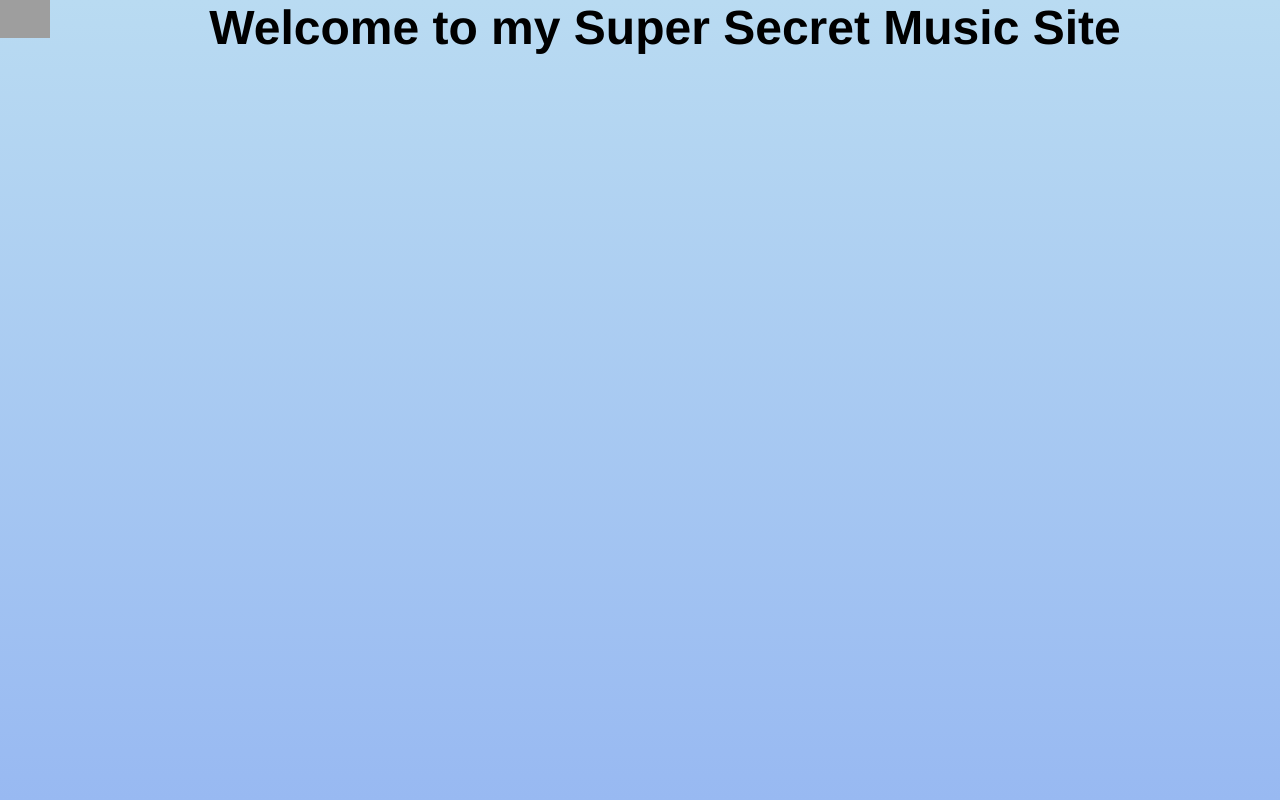
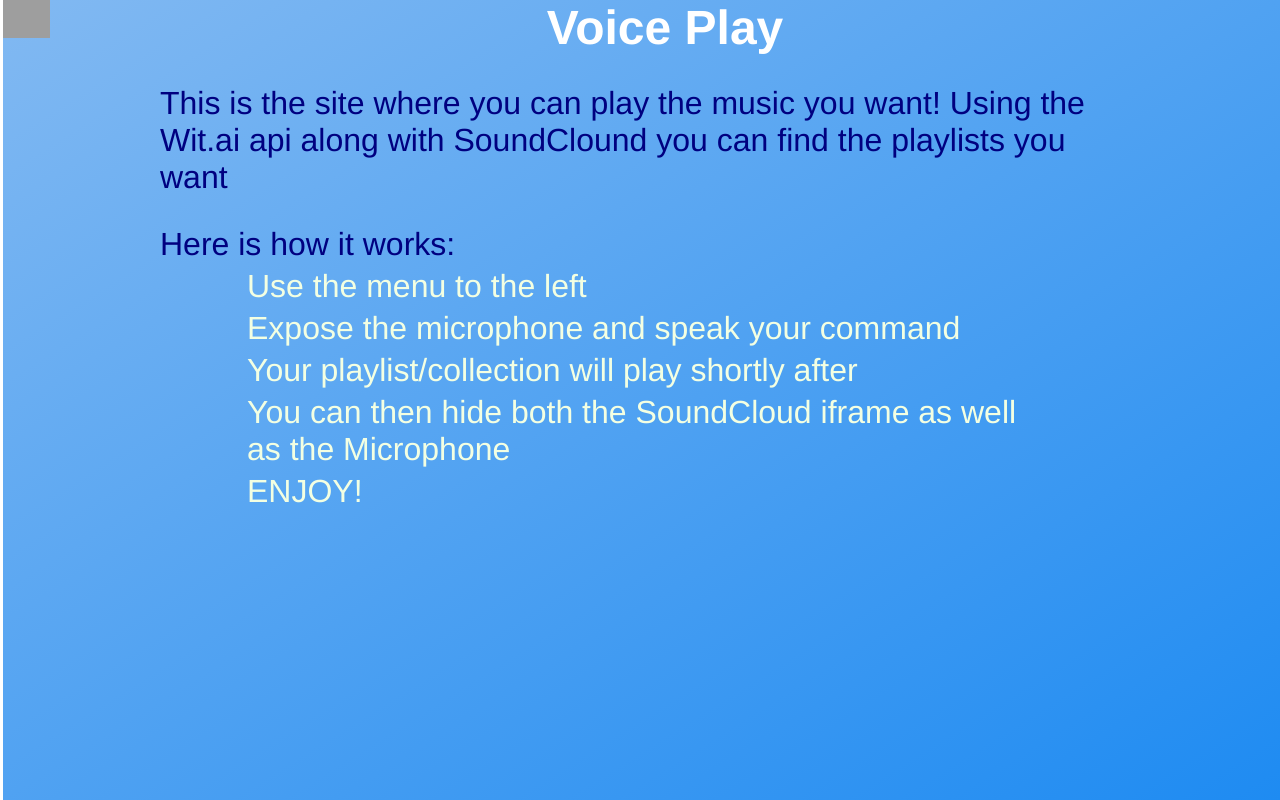
Before and after one commit to khur/voicePlay, a plain HTML site: page index.html in a window 1280 px wide. Drawn offline with Linux system fonts and the light colour scheme; grey boxes are pictures that could not be loaded.

```diff
--- a/app.js
+++ b/app.js
@@ -70,6 +70,7 @@ function voiceController() {
         }
 
         artist = entities.artist.body;
+
         if (!artist || artist === undefined) {
             document.getElementById("soundCloud").innerHTML = "<p>We got is buuuut..</p>";
         } else {
@@ -82,15 +83,21 @@ function voiceController() {
                 client_id: 'YOUR_CLIENT_ID'
             });
 
+
+
             var track_url = 'http://soundcloud.com/' + artist;
 
             console.log("track url: " + track_url);
+
+
             SC.oEmbed(track_url, {
                 auto_play: true
             }, function(oEmbed) {
+
                 if (oEmbed === null) {
                     document.getElementById("soundCloud").innerHTML = "<p>Doesn't exist! Try again!</p>";
                 }
+
                 console.log('oEmbed response: ' + oEmbed);
                 console.dir(oEmbed);
 
@@ -130,7 +137,7 @@ function voiceController() {
 
 
     function sanitizeUrl(str) {
-        var n = str.split(' ').join('-')
+        var n = str.split(' ').join('%20')
         console.log(n);
         return n;
     }
--- a/index.html
+++ b/index.html
@@ -12,7 +12,7 @@
           <img src="http://www.workz.com/wp-content/themes/workz4/images/menu.png" ng-click="showControls = 'show'">
         </div>
 
-        <h1>Welcome to my Super Secret Music Site</h1>
+        <h1>Voice Play</h1>
     </header>
 
 
@@ -24,8 +24,10 @@
         <button ng-hide="voice.vis" ng-click="voice.show()">Hide Music</button>
         <button ng-show="voice.vis" ng-click="voice.hide()">Show Music</button>
     </div>
+
     <div class="micContainerBase" ng-class="showIt">
         <center>
+          <p>Say: "Play" and the artist of your choice.</p>
             <div id="microphone"></div>
         </center>
         <div id="info"></div>
@@ -34,6 +36,33 @@
             <div id="error"></div>
         </div>
     </div>
+
+
+    <section>
+      <P>This is the site where you can play the music you want! Using the Wit.ai api along with SoundClound you can find the playlists you want</P>
+    </section>
+
+    <section>
+      <p>Here is how it works:</p>
+      <ul>
+        <li>Use the menu to the left</li>
+        <li>Expose the microphone and speak your command</li>
+        <li>Your playlist/collection will play shortly after</li>
+        <li>You can then hide both the SoundCloud iframe as well as the Microphone</li>
+        <li>ENJOY!</li>
+
+      </ul>
+    </section>
+
+
+
+
+
+
+
+
+
+
     <footer class="scContainer" ng-hide="voice.getSuccess">
         <div id="soundCloud"></div>
     </footer>
--- a/style.css
+++ b/style.css
@@ -6,22 +6,30 @@
 
 body{
 	font-family: helvetica neue;
-	background: -webkit-linear-gradient(red, blue); /* For Safari 5.1 to 6.0 */
-  background: -o-linear-gradient(red, blue); /* For Opera 11.1 to 12.0 */
-  background: -moz-linear-gradient(red, blue); /* For Firefox 3.6 to 15 */
-  background: linear-gradient( rgba(185, 219, 242,1), rgba(152, 185,242,1)); /* Standard syntax */
+	background: -webkit-linear-gradient(to top left, rgba(30, 139, 242,1), rgba(130, 185,242,1)); /* For Safari 5.1 to 6.0 */
+  	background: -o-linear-gradient(to top left, rgba(30, 139, 242,1), rgba(130, 185,242,1)); /* For Opera 11.1 to 12.0 */
+  	background: -moz-linear-gradient(to top left, rgba(30, 139, 242,1), rgba(130, 185,242,1)); /* For Firefox 3.6 to 15 */
+  	background: linear-gradient(to top left, rgba(30, 139, 242,1), rgba(130, 185,242,1)); /* Standard */
+    background: linear-gradient( to top left, rgba(30, 139, 242,1), rgba(130, 185,242,1)); /* Standard syntax */
 }
 
 header{
 	display: flex;
+	color: white;
 }
 
 
 /* STYLING FOR MIC*/
 .micContainerBase {
     width: 75%;
+    padding: 10px;
     text-align: center;
     transform: translateY(-300px);
+    background: -webkit-linear-gradient(to bottom right, white 65%, rgba(255, 255,255,.01)); /* For Safari 5.1 to 6.0 */
+  	background: -o-linear-gradient(to bottom right, white 65%, rgba(255, 255,255,.01)); /* For Opera 11.1 to 12.0 */
+  	background: -moz-linear-gradient(to bottom right, white 65%, rgba(255, 255,255,.01)); /* For Firefox 3.6 to 15 */
+  	background: linear-gradient(to bottom right, white 65%, rgba(255, 255,255,.01)); /* Standard */
+    border-radius: 10px;
     margin: 0 auto;
     transition: all 1s;
     z-index: -1;
@@ -32,7 +40,6 @@ header{
 
 .micContainerBase.micContainerShow {
     position: fixed;
-    background: none;
     text-align: center;
     transform: translateY(50px);
     transition: all 1s;
@@ -63,12 +70,13 @@ header{
 
 .controls {
 	transition: all 1s;
-	background: linear-gradient(gray, black);
-    width: 100px;
+	background: linear-gradient(rgba(4, 84, 184, 1), rgba(2, 44, 97, 1));
+    border-right: 3px solid white;
+    width: 150px;
     height: 100vh;
     position: fixed;
     text-align: center;
-    transform: translateX(-100px);
+    transform: translateX(-150px);
     z-index: 3;
     top: 0;
 }
@@ -101,3 +109,24 @@ h1{
 	text-align: center;
 	font-size: 3em;
 }
+
+section{
+	color: navy;
+	width: 75%;
+	margin: 30px auto;
+	font-size: 2em;
+
+}
+
+ul{
+	width: 85%;
+	margin: 0 auto;
+}
+
+
+li{
+	list-style-type: none;
+	color: rgb(243, 255, 226);
+	margin-left: 15px;
+	margin-top: 5px;
+}
```
